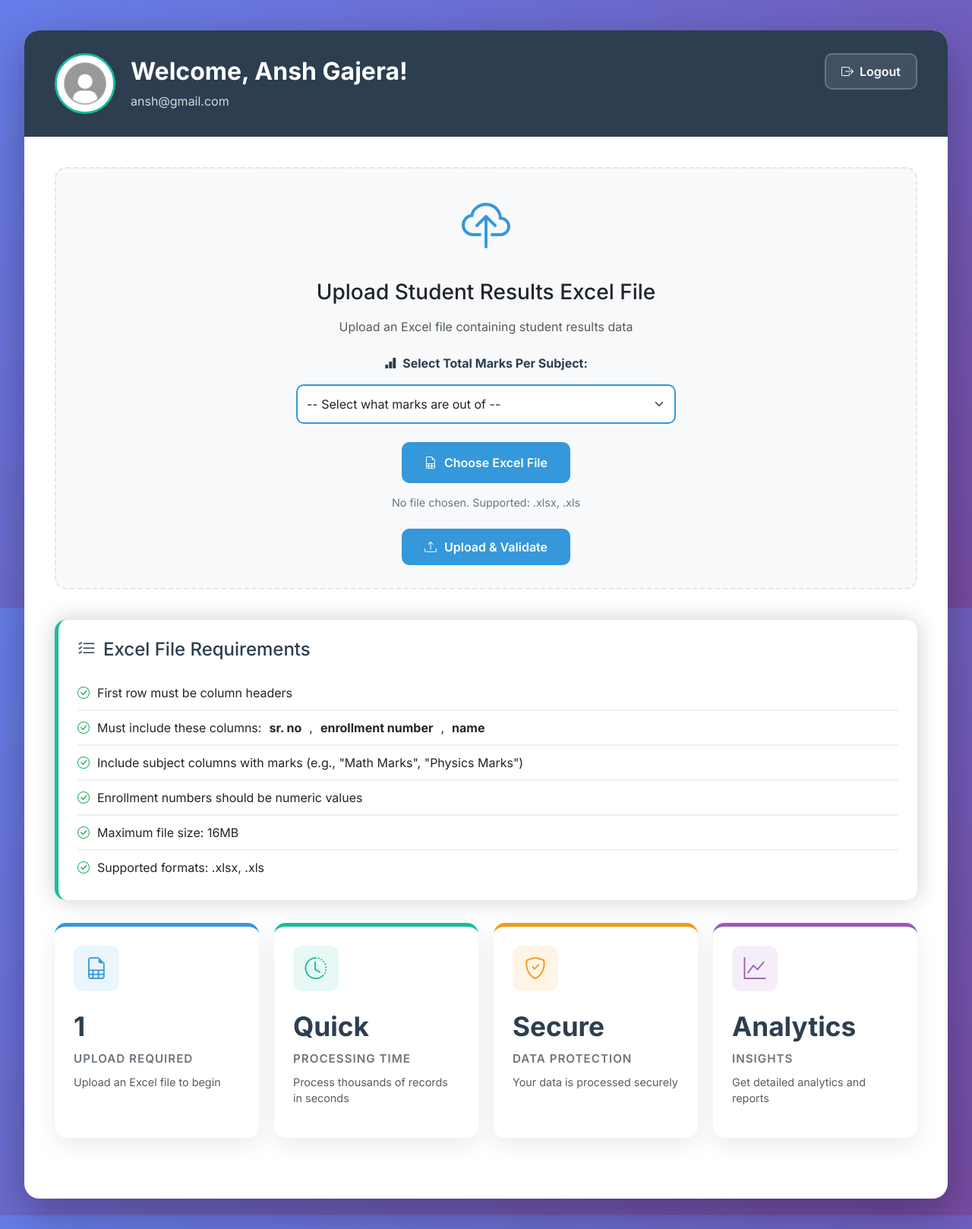
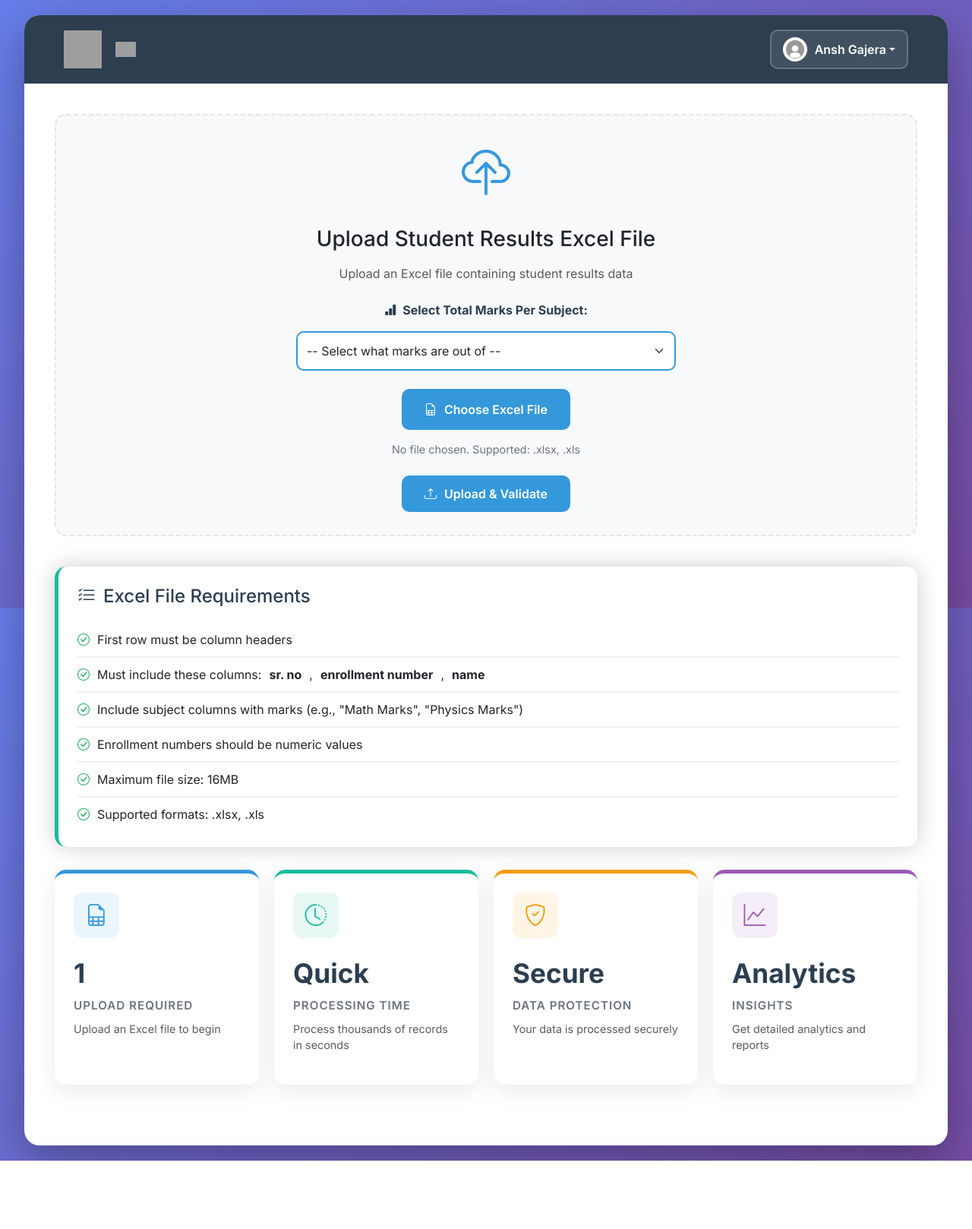
Before and after one commit to Gajera-Ansh/ResultVista, a Flask app: page /dashboard in a window 1280 px wide. Shown: the whole page at 76% size. After the commit the page ends 1528 px from the top, so only its background shows below. Run offline with Flask 3, Linux system fonts and the light colour scheme; a user stored in the database is signed in; grey boxes are pictures that could not be loaded.

Commit message:
change navbar

```diff
--- a/app.py
+++ b/app.py
@@ -322,5 +322,22 @@ def logout():
     return redirect(url_for("index"))
 
 
+@app.route("/delete-account", methods=["POST"])
+def delete_account():
+    if "user_id" not in session:
+        return redirect(url_for("login"))
+
+    user = User.query.get(session["user_id"])
+    if user:
+        # Delete user from database
+        db.session.delete(user)
+        db.session.commit()
+
+        # Clear session
+        session.clear()
+
+    return redirect(url_for("index"))
+
+
 if __name__ == "__main__":
     app.run(debug=True, host="0.0.0.0", port=5000)
--- a/templates/dashboard.html
+++ b/templates/dashboard.html
@@ -35,8 +35,12 @@ Dashboard - ResultVista
         box-shadow: 0 20px 60px rgba(0, 0, 0, 0.3);
         overflow: hidden;
         min-height: 80vh;
-        margin: 40px auto;
+        margin: 20px auto;
         width: 95%;
+    }
+
+    .dropdown-item:hover {
+        background-color: rgba(52, 152, 219, 0.1);
     }
 
     /* Header */
@@ -46,25 +50,6 @@ Dashboard - ResultVista
         padding: 30px 40px;
         position: relative;
         overflow: hidden;
-    }
-
-    .user-info {
-        display: flex;
-        align-items: center;
-        gap: 20px;
-    }
-
-    .user-avatar {
-        width: 80px;
-        height: 80px;
-        border-radius: 50%;
-        border: 3px solid var(--accent-teal);
-        background: white;
-    }
-
-    .user-details p {
-        margin: 5px 0 0;
-        opacity: 0.8;
     }
 
     /* Main Content */
@@ -435,7 +420,7 @@ Dashboard - ResultVista
 
     {% if login_success %}
     <div class="position-fixed top-0 start-50 translate-middle-x" style="z-index: 2000;">
-        <div id="loginToast" class="toast show text-dark shadow-lg" role="alert" style="
+        <div id="loginToast" class="toast text-dark shadow-lg" role="alert" style="
             width: auto;
             border-radius: 12px;
             border: 3px solid var(--success-green);
@@ -466,24 +451,61 @@ Dashboard - ResultVista
     </div>
     {% endif %}
 
-    <!-- Header -->
-    <div class="dashboard-header">
-        <div class="user-info">
-            {% if user.picture == "default_profile" %}
-            <img src="{{ url_for('static', filename='default.jpg') }}" alt="Profile" class="user-avatar">
-            {% else %}
-            <img src="{{ user.picture }}" alt="Profile" class="user-avatar">
-            {% endif %}
-            <div class="user-details">
-                <h2 class="fw-bold">Welcome, {{ user.name }}!</h2>
-                <p>{{ user.email }}</p>
+    <nav class="navbar navbar-expand-lg navbar-dark" style="background-color:  #2c3e50; padding: 15px 40px;">
+        <div class="container-fluid">
+            <!-- Logo on left -->
+            <a class="navbar-brand" href="{{ url_for('dashboard') }}"
+                style="display: flex; align-items: center; gap: 10px;">
+                <img src="{{ url_for('static', filename='logo - Copy.png') }}" width="50px" height="50px" class="me-2"
+                    alt="Logo">
+                <img src="{{ url_for('static', filename='font_logo - Copy.png') }}" alt="ResultVista" height="20px">
+            </a>
+
+            <!-- Right side - User Profile Dropdown -->
+            <div class="dropdown">
+                <button class="btn dropdown-toggle d-flex align-items-center" type="button" id="userDropdown"
+                    data-bs-toggle="dropdown"
+                    style="background: rgba(255,255,255,0.1); border: 2px solid rgba(255,255,255,0.2); color: white; border-radius: 10px; padding: 8px 15px;">
+
+                    {% if user.picture != "default_profile" %}
+                    <img src="{{ user.picture }}" alt="Profile"
+                        style="width: 32px; height: 32px; border-radius: 50%; margin-right: 10px;">
+                    {% else %}
+                    <img src="{{ url_for('static', filename='default.jpg') }}" alt="Profile"
+                        style="width: 32px; height: 32px; border-radius: 50%; margin-right: 10px;">
+                    {% endif %}
+
+                    <span style="font-weight: 600;">{{ user.name }}</span>
+                </button>
+                <ul class="dropdown-menu dropdown-menu-end"
+                    style="border-radius: 10px; border: none; box-shadow: 0 10px 30px rgba(0,0,0,0.2); padding: 10px; min-width: 250px;">
+                    <li>
+                        <div class="dropdown-header" style="padding: 15px;">
+                            <h6 style="font-weight: 700; color: var(--primary-blue);">{{ user.name }}</h6>
+                            <p class="text-muted mb-0" style="font-size: 0.85rem;">{{ user.email }}</p>
+                        </div>
+                    </li>
+                    <li>
+                        <hr class="dropdown-divider">
+                    </li>
+                    <li>
+                        <a class="dropdown-item" href="{{ url_for('logout') }}"
+                            style="padding: 10px 15px; border-radius: 5px; color: var(--danger-red);">
+                            <i class="bi bi-box-arrow-right me-2"></i>
+                            Logout
+                        </a>
+                    </li>
+                    <li>
+                        <a class="dropdown-item" href="#" id="deleteAccountBtn"
+                            style="padding: 10px 15px; border-radius: 5px; color: var(--danger-red);">
+                            <i class="bi bi-trash me-2"></i>
+                            Delete Account
+                        </a>
+                    </li>
+                </ul>
             </div>
         </div>
-        <a href="{{ url_for('logout') }}" class="logout-btn">
-            <i class="bi bi-box-arrow-right"></i>
-            Logout
-        </a>
-    </div>
+    </nav>
 
     <!-- Main Content -->
     <div class="dashboard-content">
@@ -742,8 +764,21 @@ Dashboard - ResultVista
     document.addEventListener("DOMContentLoaded", function () {
         const toastEl = document.getElementById("loginToast");
         const toast = new bootstrap.Toast(toastEl, {
-            delay: 2000
+            delay: 3000
         });
+        toast.show();
+    });
+
+    // Delete Account Confirmation
+    document.getElementById('deleteAccountBtn').addEventListener('click', function (e) {
+        if (confirm('Are you sure you want to delete your account?')) {
+            // Create a form and submit it
+            const form = document.createElement('form');
+            form.method = 'POST';
+            form.action = "{{ url_for('delete_account') }}";
+            document.body.appendChild(form);
+            form.submit();
+        }
     });
 
     document.getElementById('total_marks').addEventListener('change', function () {
```
